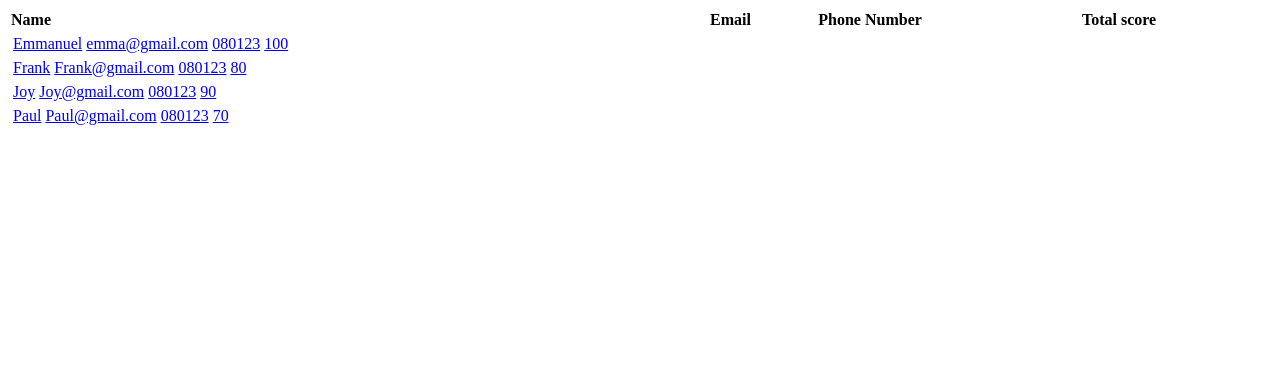
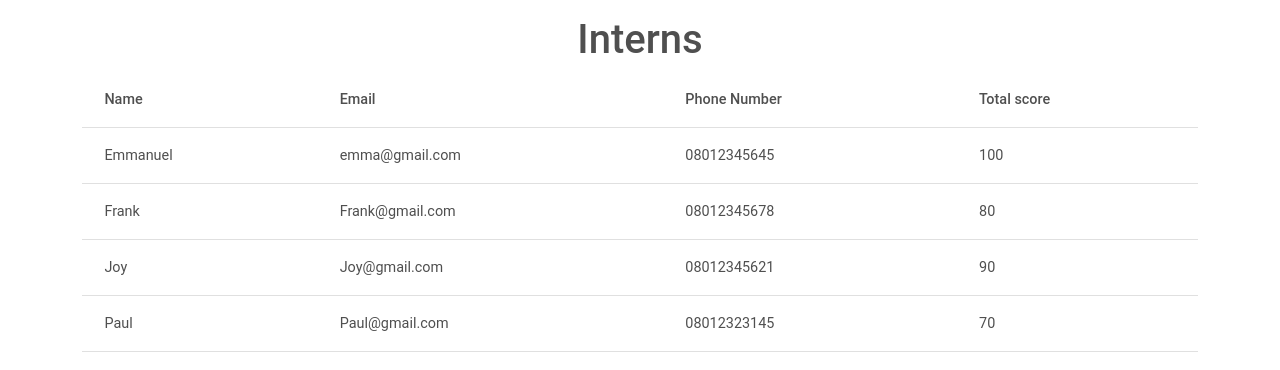
Before and after one commit to favy-codez/reactLms, a React (Create React App) app: page / in a window 1280 px wide. Shown: the top 370 px of the page. Built offline with nearby package versions, Linux system fonts and the light colour scheme.

Commit message:
added files

```diff
--- a/public/index.html
+++ b/public/index.html
@@ -24,6 +24,10 @@
       work correctly both with client-side routing and a non-root public URL.
       Learn how to configure a non-root public URL by running `npm run build`.
     -->
+    <link
+  href="https://cdnjs.cloudflare.com/ajax/libs/mdb-ui-kit/6.1.0/mdb.min.css"
+  rel="stylesheet"
+/>
     <title>React App</title>
   </head>
   <body>
--- a/src/App.css
+++ b/src/App.css
@@ -1,39 +1,10 @@
-.container{
-  display: flex;
-  flex-direction: column;
-  justify-content: center;
-  align-items: center;
-  width: 100%;
+img {
+  width: 20px;
 }
 
-a {
-  display: block;
+tr:hover {
+  cursor: pointer;
+  background-color: rgb(59, 59, 59);
+  color: #fff;
+  transition: 0.5s;
 }
-
-table{
-  width: 100%;
-  text-align: left;
-}
-
-.data{
-
-}
-/* table {
-
-  /* text-align: center; */
-  /* width: 60%;
-  border-collapse: collapse;
-  border: 1px solid black;
-}
-
-td,th{
-  border: 1px solid black;
-  border-collapse: collapse;
-}
-
- */
-
-/* th, td {
-  padding: 15px;
-  text-align: left;
-} */
--- a/src/components/Table.jsx
+++ b/src/components/Table.jsx
@@ -1,28 +1,35 @@
 import React from "react";
-import { Link } from "react-router-dom";
+import { useNavigate } from "react-router-dom";
 
 function Table({ internsdetails }) {
-  console.log(internsdetails);
+  const navigate = useNavigate();
+  function getInternDetail(id) {
+    navigate(`/interndetail/${id}`);
+  }
+
   return (
     <div>
       <div className="container">
-      <table>
+        <h1 className="text-center mt-3">Interns</h1>
+        <table className="table">
+          <thead>
             <tr>
-          <th>Name</th>
-          <th>Email</th>
-          <th>Phone Number</th>
-          <th>Total score</th>
+              <th scope="col">Name</th>
+              <th scope="col">Email</th>
+              <th scope="col">Phone Number</th>
+              <th scope="col">Total score</th>
             </tr>
-        <tr className="data">
+          </thead>
+          <tbody>
             {internsdetails.map((intern) => (
-            <Link to={`interndetail/${intern.id}`} key={intern.id}>
+              <tr key={intern.id} onClick={() => getInternDetail(intern.id)}>
                 <td>{intern.name}</td>
                 <td>{intern.email}</td>
                 <td>{intern.phone}</td>
                 <td>{intern.total}</td>
-            </Link>
+              </tr>
             ))}
-        </tr>
+          </tbody>
         </table>
       </div>
     </div>
--- a/src/pages/Home.jsx
+++ b/src/pages/Home.jsx
@@ -10,18 +10,23 @@ function Home() {
       img_url: pic1,
       name: "Emmanuel",
       email: "emma@gmail.com",
-      phone: "080123",
+      phone: "08012345645",
       total: "100",
       age: "20",
       address: "ifite",
       github: "emma@github.com",
+      task1: 20,
+      task2: 10,
+      task3: 20,
+      task4: 30,
+      task5: 20,
     },
     {
       id: 2,
       img_url: pic2,
       name: "Frank",
       email: "Frank@gmail.com",
-      phone: "080123",
+      phone: "08012345678",
       total: "80",
       age: "20",
       address: "ifite",
@@ -31,7 +36,7 @@ function Home() {
       id: 3,
       name: "Joy",
       email: "Joy@gmail.com",
-      phone: "080123",
+      phone: "08012345621",
       total: "90",
       age: "20",
       address: "ifite",
@@ -41,7 +46,7 @@ function Home() {
       id: 4,
       name: "Paul",
       email: "Paul@gmail.com",
-      phone: "080123",
+      phone: "08012323145",
       total: "70",
       age: "20",
       address: "ifite",
--- a/src/pages/Interndetail.jsx
+++ b/src/pages/Interndetail.jsx
@@ -22,10 +22,27 @@ function Interndetail() {
   console.log(inertnDetail);
 
   return (
-    <div>
-      <h2>Name: {inertnDetail.name}</h2>
-      <p>Age: {inertnDetail.age}</p>
-      <img src={inertnDetail.img_url} alt="" />
+    <div className="internDetail">
+      <div className="d-flex align-center">
+        <img src={inertnDetail.img_url} alt="" />
+        <h2>Name: {inertnDetail.name}</h2>
+      </div>
+      <tr>
+        <th scope="col">Task1</th>
+        <th scope="col">Task2</th>
+        <th scope="col">Task3</th>
+        <th scope="col">Task4</th>
+        <th scope="col">Task5</th>
+        <th scope="col">Total</th>
+      </tr>
+      <tr>
+        <td>{inertnDetail.task1}</td>
+        <td>{inertnDetail.task2}</td>
+        <td>{inertnDetail.task3}</td>
+        <td>{inertnDetail.task4}</td>
+        <td>{inertnDetail.task5}</td>
+        <td>{inertnDetail.total}</td>
+      </tr>
     </div>
   );
 }
```
Lines whose indentation alone changed are shown as unchanged.
